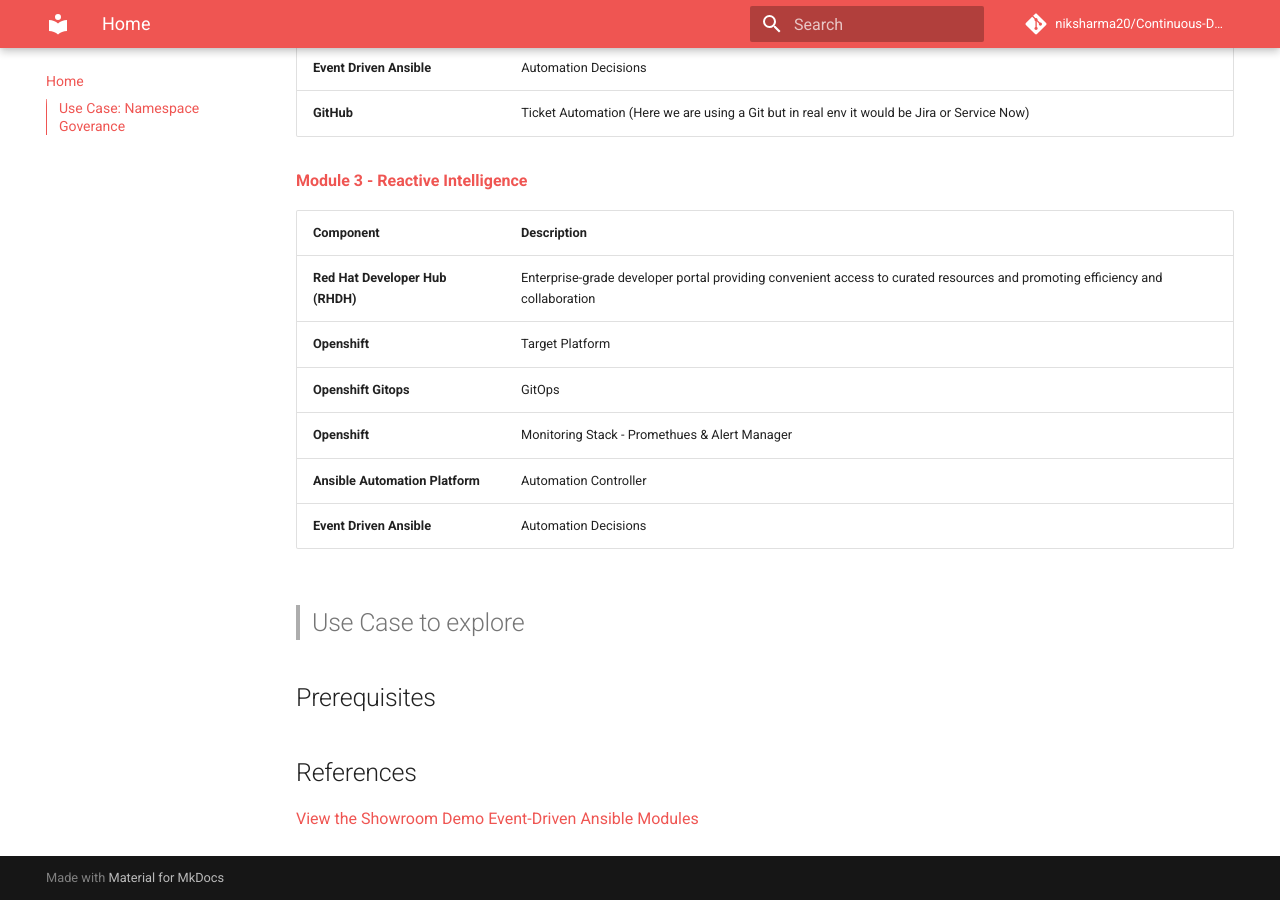
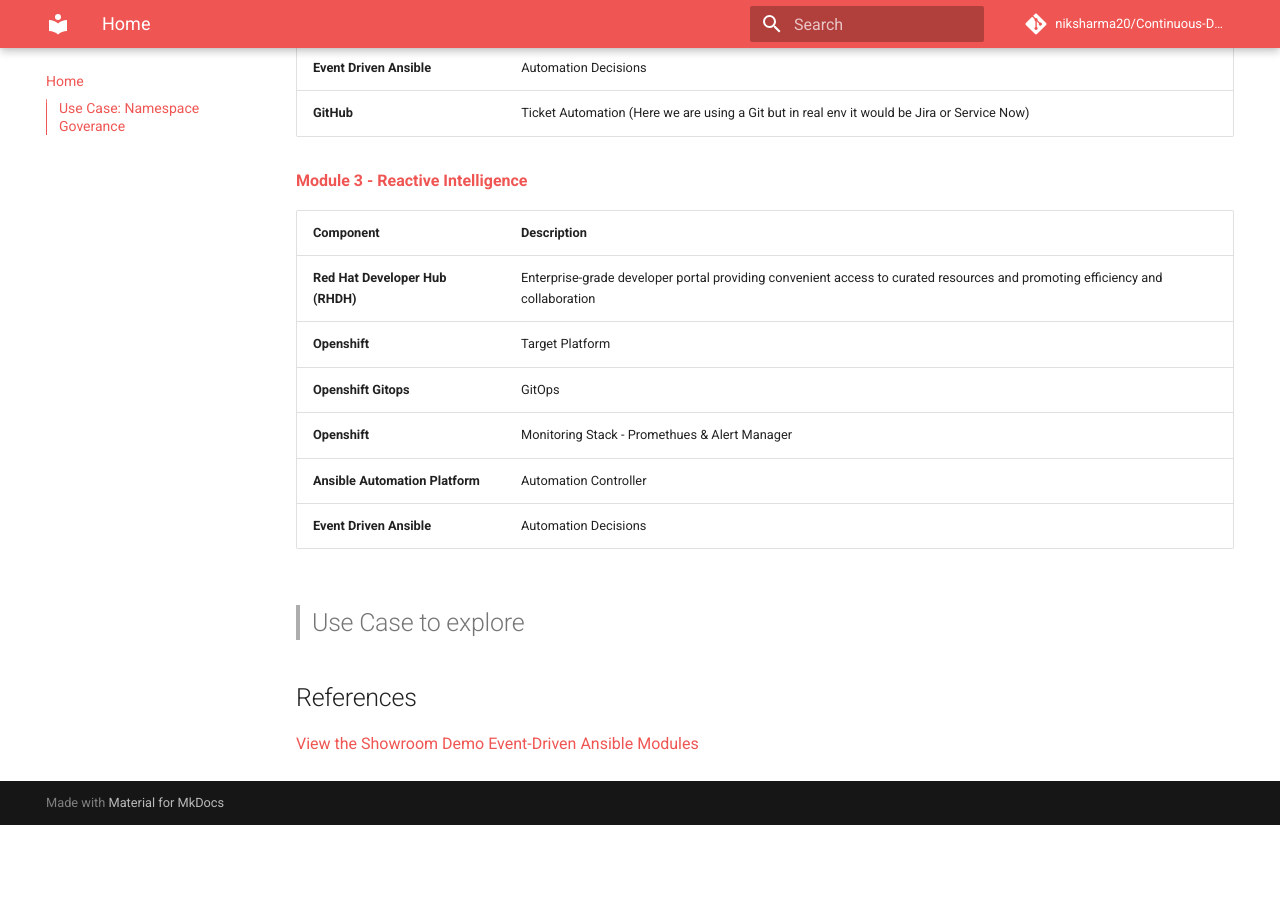
Before and after one commit to niksharma20/Continuous-Delivery-Engine, an MkDocs documentation site: the page built from docs/index.md, in a window 1280 px wide and 900 px high, scrolled down 1593 px. Built offline with MkDocs 1.6.1 and Material for MkDocs 9.7.7, drawn with Linux system fonts in a browser that asks for light colours; comment, search, counter and statistics services are not loaded; after the commit the page ends 2418 px from its top, so only the background shows below that.

Commit message:
Update index.md

```diff
--- a/docs/index.md
+++ b/docs/index.md
@@ -56,9 +56,8 @@
 >
 > ## Use Case to explore
 >
+>
 
-
-## Prerequisites
 
 ## References
 [View the Showroom Demo Event-Driven Ansible Modules](https://redhat-gpte-devopsautomation.github.io/showroom-demo-event-driven-ansible/modules/index.html)
```
